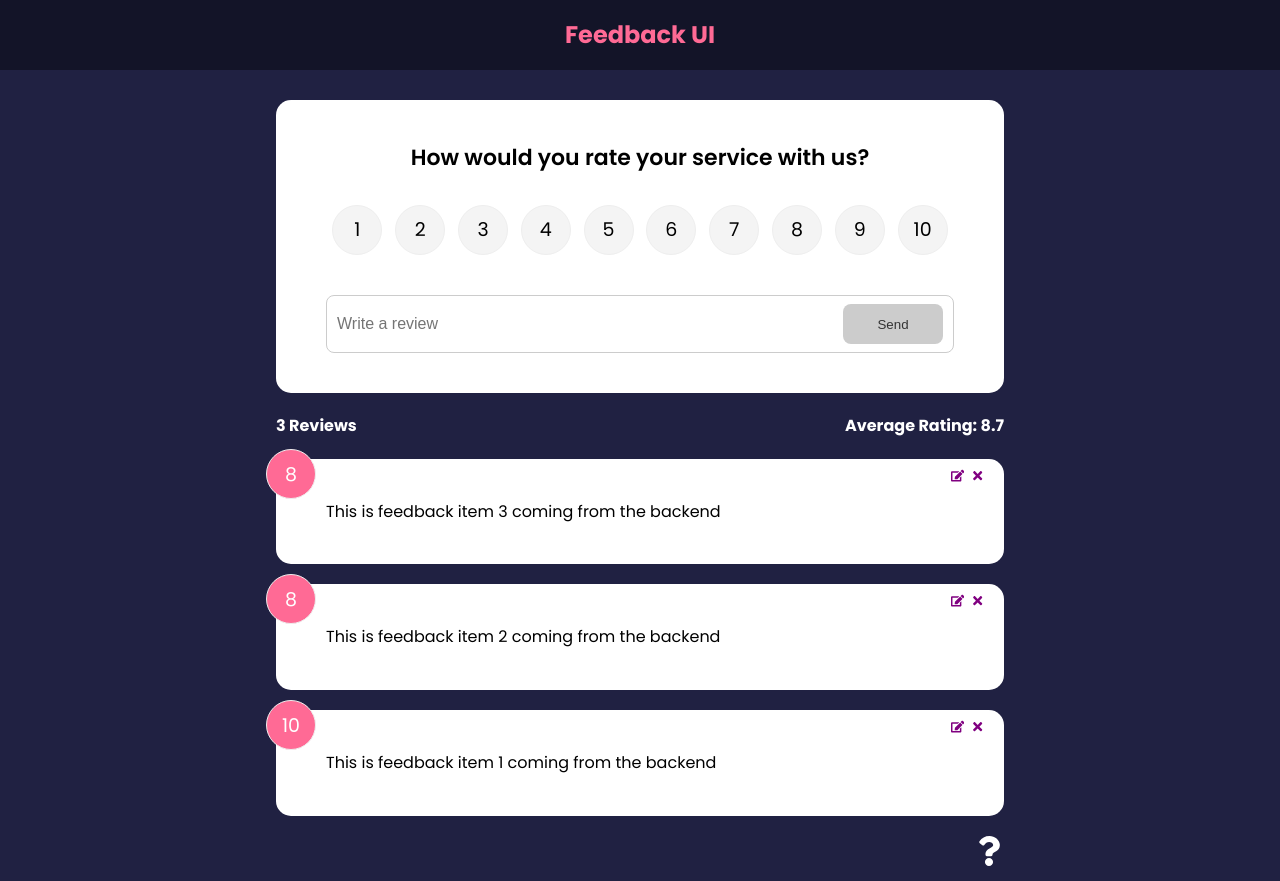
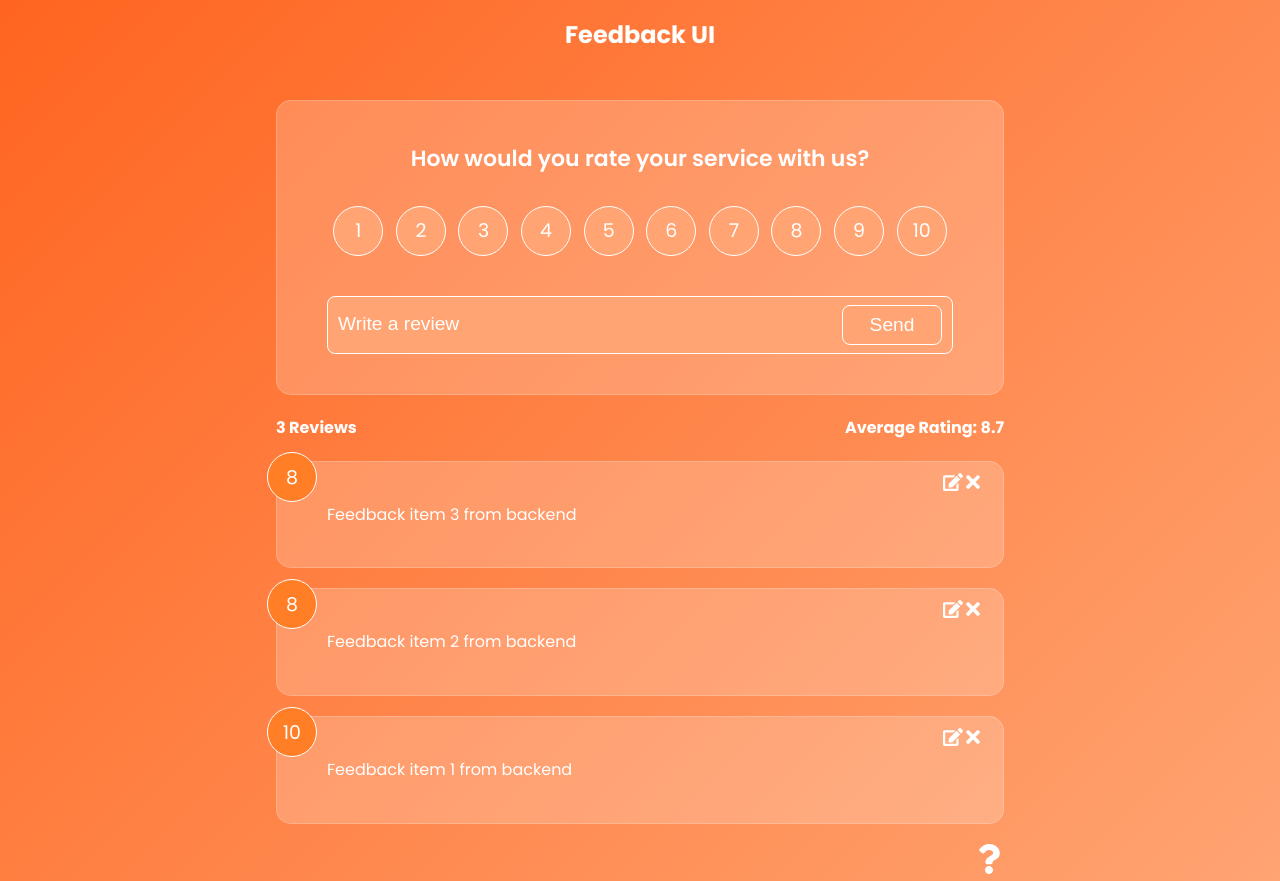
Before and after one commit to jameszenartist/feedback-react, a React (Create React App) app: page / in a window 1280 px wide. Built offline with nearby package versions, Linux system fonts and the light colour scheme; data requests are answered from the project's data file.

Commit message:
updated css files and inline styling

```diff
--- a/db.json
+++ b/db.json
@@ -3,17 +3,17 @@
     {
       "id": 1,
       "rating": 10,
-      "text": "This is feedback item 1 coming from the backend"
+      "text": "Feedback item 1 from backend"
     },
     {
       "id": 2,
       "rating": 8,
-      "text": "This is feedback item 2 coming from the backend"
+      "text": "Feedback item 2 from backend"
     },
     {
       "id": 3,
       "rating": 8,
-      "text": "This is feedback item 3 coming from the backend"
+      "text": "Feedback item 3 from backend"
     }
   ]
 }
--- a/src/components/FeedbackItem.jsx
+++ b/src/components/FeedbackItem.jsx
@@ -10,10 +10,10 @@ function FeedbackItem({ item }) {
     <Card>
       <div className="num-display">{item.rating}</div>
       <button onClick={() => deleteFeedback(item.id)} className="close">
-        <FaTimes color="purple" />
+        <FaTimes color="#fff" size={20} />
       </button>
       <button onClick={() => editFeedback(item)} className="edit">
-        <FaEdit color="purple" />
+        <FaEdit color="#fff" size={20} />
       </button>
       <div className="text-display">{item.text}</div>
     </Card>
--- a/src/components/Header.jsx
+++ b/src/components/Header.jsx
@@ -1,12 +1,8 @@
 import PropTypes from "prop-types";
 
-function Header({ text, bgColor, textColor }) {
-  const headerStyles = {
-    backgroundColor: bgColor,
-    color: textColor,
-  };
+function Header({ text }) {
   return (
-    <header style={headerStyles}>
+    <header>
       <div className="container">
         <h2>{text}</h2>
       </div>
@@ -16,14 +12,10 @@ function Header({ text, bgColor, textColor }) {
 
 Header.defaultProps = {
   text: "Feedback UI",
-  bgColor: "rgba(0,0,0,0.4)",
-  textColor: "#ff6a95",
 };
 
 Header.propTypes = {
   text: PropTypes.string,
-  bgColor: PropTypes.string,
-  textColor: PropTypes.string,
 };
 
 export default Header;
--- a/src/components/shared/Button.jsx
+++ b/src/components/shared/Button.jsx
@@ -1,22 +1,20 @@
 import PropTypes from "prop-types";
 
-function Button({ children, version, type, isDisabled }) {
+function Button({ children, type, isDisabled }) {
   return (
-    <button type={type} disabled={isDisabled} className={`btn btn-${version}`}>
+    <button type={type} disabled={isDisabled} className={`btn `}>
       {children}
     </button>
   );
 }
 
 Button.defaultProps = {
-  version: "primary",
   type: "button",
   isDisabled: "false",
 };
 
 Button.propTypes = {
   children: PropTypes.node.isRequired,
-  version: PropTypes.string,
   type: PropTypes.string,
   isDisabled: PropTypes.bool,
 };
--- a/src/components/shared/Card.jsx
+++ b/src/components/shared/Card.jsx
@@ -1,28 +1,11 @@
 import PropTypes from "prop-types";
 
-function Card({ children, reverse }) {
-  // return <div className={`card ${reverse && "reverse"}`}>{children}</div>;
-
-  return (
-    <div
-      className="card"
-      style={{
-        backgroundColor: reverse ? "rgba(0,0,0,0.4)" : "#fff",
-        color: reverse ? "#fff" : "#000",
-      }}
-    >
-      {children}
-    </div>
-  );
+function Card({ children }) {
+  return <div className="card">{children}</div>;
 }
-
-Card.defaultProps = {
-  reverse: false,
-};
 
 Card.propTypes = {
   children: PropTypes.node.isRequired,
-  reverse: PropTypes.bool,
 };
 
 export default Card;
--- a/src/index2.css
+++ b/src/index2.css
@@ -1,4 +1,12 @@
 @import url('https://fonts.googleapis.com/css2?family=Poppins:wght@400;600;700&display=swap');
+
+:root {
+  --main-or1: #FF580F;
+  --main-or2: #FF7E26;
+  --main-or3: #FF9C59;
+  --main-or4: #FFA472;
+  --main-or5: #FFC99D;
+}
 
 * {
   box-sizing: border-box;
@@ -7,10 +15,10 @@
 }
 
 body {
-  height: 100vh;
+  height: 100%;
   font-family: 'Poppins', sans-serif;
-  background-color: #202142;
-  color: #fff;
+  background: linear-gradient(-45deg, var(--main-or4) 0%, var(--main-or1) 120%);
+  color: var(--main-or5);
   line-height: 1.6;
 }
 
@@ -22,7 +30,9 @@ ul {
   max-width: 768px;
   margin: auto;
   padding: 0 20px;
+  color: #fff;
 }
+
 
 header {
   height: 70px;
@@ -34,18 +44,15 @@ header {
 }
 
 .card {
-  background-color: #fff;
-  color: #333;
+  background: rgba( 255, 255, 255, 0.2 );
+  border: 1px solid rgba( 255, 255, 255, 0.2 );
+  color: #fff;
   border-radius: 15px;
   padding: 40px 50px;
   margin: 20px 0;
   position: relative;
 }
 
-.card.reverse {
-  background-color: rgba(0, 0, 0, 0.4);
-  color: #fff;
-}
 
 .card h2 {
   font-size: 22px;
@@ -63,14 +70,14 @@ header {
 .rating li,
 .num-display {
   position: relative;
-  background: #f4f4f4;
+  background: var(--main-or4);
   width: 50px;
   height: 50px;
   padding: 10px;
   text-align: center;
   border-radius: 50%;
   font-size: 19px;
-  border: 1px #eee solid;
+  border: 1px #fff solid;
   transition: 0.3s;
 }
 
@@ -88,7 +95,7 @@ header {
 
 .rating li:hover,
 .num-display {
-  background: #ff6a95;
+  background: var(--main-or2);
   color: #fff;
 }
 
@@ -97,26 +104,38 @@ header {
 }
 
 [type='radio']:checked ~ label {
-  background: #ff6a95;
+  background: var(--main-or2);
   color: #fff;
 }
 
 .input-group {
+  background: var(--main-or4);
   display: flex;
   flex-direction: row;
-  border: 1px solid #ccc;
+  border: 1px solid #fff;
   padding: 8px 10px;
   border-radius: 8px;
 }
 
 input {
+  background: none;
   flex-grow: 2;
   border: none;
   font-size: 16px;
 }
 
+input::placeholder {
+  color: #fff;
+  font-size: 1.2rem;
+}
+
 input:focus {
   outline: none;
+  color: #fff;
+}
+
+input:focus::placeholder {
+  color: transparent;
 }
 
 .feedback-stats {
@@ -148,30 +167,27 @@ input:focus {
 
 .btn {
   color: #fff;
-  border: 0;
+  border: 1px solid #fff;
   border-radius: 8px;
   color: #fff;
   width: 100px;
   height: 40px;
   cursor: pointer;
+  font-size: 1.2rem;
+  background: var(--main-or4);
+
 }
 
-.btn-primary {
-  background-color: #202142;
-}
-
-.btn-secondary {
-  background: #ff6a95;
-}
 
 .btn:hover {
+  background: var(--main-or2);
   transform: scale(0.98);
   opacity: 0.9;
 }
 
 .btn:disabled {
-  background-color: #cccccc;
-  color: #333;
+  background-color: none;
+  color: #fff;
   cursor: auto;
 }
 
@@ -183,26 +199,27 @@ input:focus {
 .message {
   padding-top: 10px;
   text-align: center;
-  color: rebeccapurple;
+  color: var(--main-or5);
 }
 
 /* FIX: Remove position: absolute to keep about icon at the bottom of the
- * document */
+  document */
 .about-link {
   display: flex;
   justify-content: flex-end;
 }
 
 /* FIX: Remove position: absolute to keep about icon at the bottom of the
- * document */
-.about-link a {
+  document */
+.about-link a,.back-home  {
   color: #fff;
   cursor: pointer;
 }
 
 .about-link a:hover {
-  color: #ff6a95;
+  color: var(--main-or2);
 }
+
 
 .about h1 {
   margin-bottom: 20px;
@@ -210,6 +227,7 @@ input:focus {
 
 .about p {
   margin: 10px 0;
+
 }
 
 @media (max-width: 600px) {
--- a/src/pages/AboutPage.jsx
+++ b/src/pages/AboutPage.jsx
@@ -10,7 +10,9 @@ function AboutPage() {
         <p>Version: 1.0.0</p>
 
         <p>
-          <Link to="/">Back to Home</Link>
+          <Link to="/" className="back-home">
+            Back to Home
+          </Link>
         </p>
       </div>
     </Card>
```
